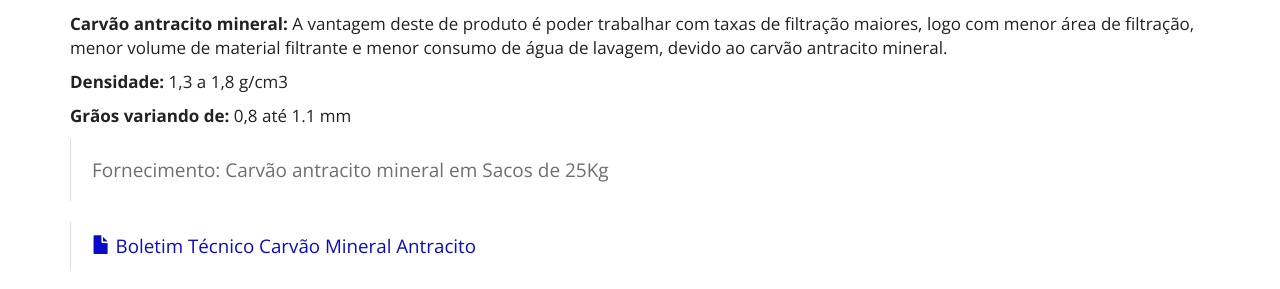
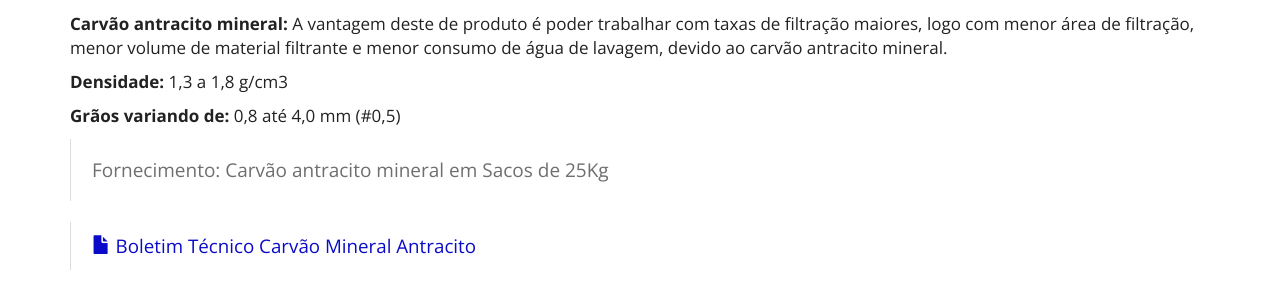
Before and after one commit to purewaterefluentes/purewaterefluentes.github.io, a Jekyll site: the page built from produtos/carvao-antracito.md, in a window 1280 px wide and 900 px high, scrolled down 572 px. Shown: the part 424-713 px from the top of the window. Built offline with Jekyll 4.4.1, drawn with Linux system fonts in a browser that asks for light colours; nearby versions of some CDN libraries; library files that are not in the unit come from our copies.

Commit message:
Update carvao-antracito.md

```diff
--- a/produtos/carvao-antracito.md
+++ b/produtos/carvao-antracito.md
@@ -30,7 +30,7 @@ Destinado à filtração em filtros de camada dupla (areia e antracito), com uso
 
 **Densidade:** 1,3 a 1,8 g/cm3
 
-**Grãos variando de:** 0,8 até 1.1 mm
+**Grãos variando de:** 0,8 até 4,0 mm (#0,5)
 
 >
 #### Fornecimento: Carvão antracito mineral em Sacos de 25Kg
```
